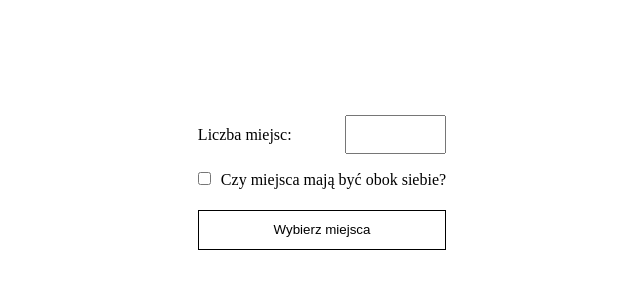
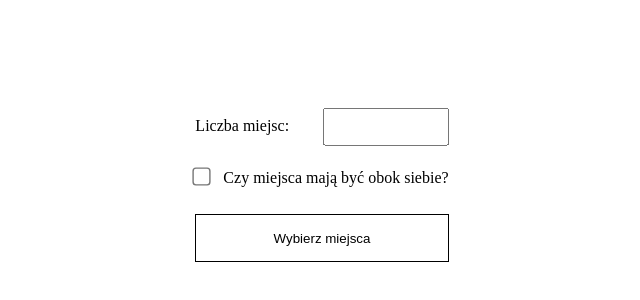
Before and after one commit to Siqill/SeatsReservation, a website: page index.html in a window 1280 px wide. Shown: the part 218-518 px from the top of the page, without its empty margins (318-958 px from the left). Drawn offline with Linux system fonts and the light colour scheme.

Commit message:
design changes

```diff
--- a/css/page-1.css
+++ b/css/page-1.css
@@ -1,45 +1,54 @@
+* {
+    margin: 0;
+    padding: 0;
+}
 
-.main-div {
+html, body {
     width: 100%;
     height: 100%;
-    position: fixed;
-    top: 0;
-    left: 0;
+}
+
+.outer {
     display: flex;
+    justify-content: center;
     align-items: center;
-    justify-content: center;
-    overflow: auto;
-    line-height: 40px;
+    height: 100%;
+}
+
+.row-first {
+    height: 3em;
+    line-height: 3em;
 }
 
 
-.div1 {
-    position: relative;
-    margin-bottom: 5px;
+.row-first input {
+    float: right;
+    padding-left: 2px;
+    width: 9em;
+    height: 70%;
+    transform: translate(0, 15%);
 }
 
-.div1 input {
-    float: right;
-    width: 7em;
-    height: 2.5em;
+.row-second {
+    height: 4em;
+    line-height: 3.5em;
 }
 
-.div2 input {
-    margin-left: 0;
-    margin-right: 10px;
+.row-second input {
+    transform: scale(1.4);
+    margin-right: 15px;
 }
 
-.div3 {
-    text-align: center;
+.row-third {
+    height: 3em;
 }
 
-.div3 button {
-    height: 40px;
-    margin-top: 10px;
+.row-third button {
     background-color: white;
-    width: 100%;
     border: 1px solid black;
     cursor: pointer;
+    width: 100%;
+    height: 100%;
 }
 
 .tip {
--- a/index.html
+++ b/index.html
@@ -10,15 +10,15 @@
 
 <body>
 
-    <div class="main-div">
+    <div class="outer">
         <form action="./main-page.html" id="form">
-            <div class="div1">
-                Liczba miejsc: <input type="text" name="seats" id="seats">
+            <div class="row-first">
+                <span>Liczba miejsc:</span><input type="text" name="seats" id="seats">
             </div>
-            <div class="div2">
-                <input type="checkbox" name="neighbor" id="neighbor">Czy miejsca mają być obok siebie?
+            <div class="row-second">
+                <input type="checkbox" name="neighbor" id="neighbor"><span>Czy miejsca mają być obok siebie?</span>
             </div>
-            <div class="div3">
+            <div class="row-third">
                 <button type="submit" id="submit">Wybierz miejsca</button>
             </div>
         </form>
--- a/index.js
+++ b/index.js
@@ -5,7 +5,7 @@ let div;
 submit.onclick = function (e) {
     if (seats.classList.contains('danger')) {
         e.preventDefault();
-        alert('Błąd! Prosimy o wpisanie dodatniej liczby miejsc do rezerwacji');
+        alert('Błąd! Proszę o wpisanie dodatniej liczby miejsc do rezerwacji');
         seats.focus();
     }
     else {
```
Also changed, not shown: main.js (+6 -1 lines).
